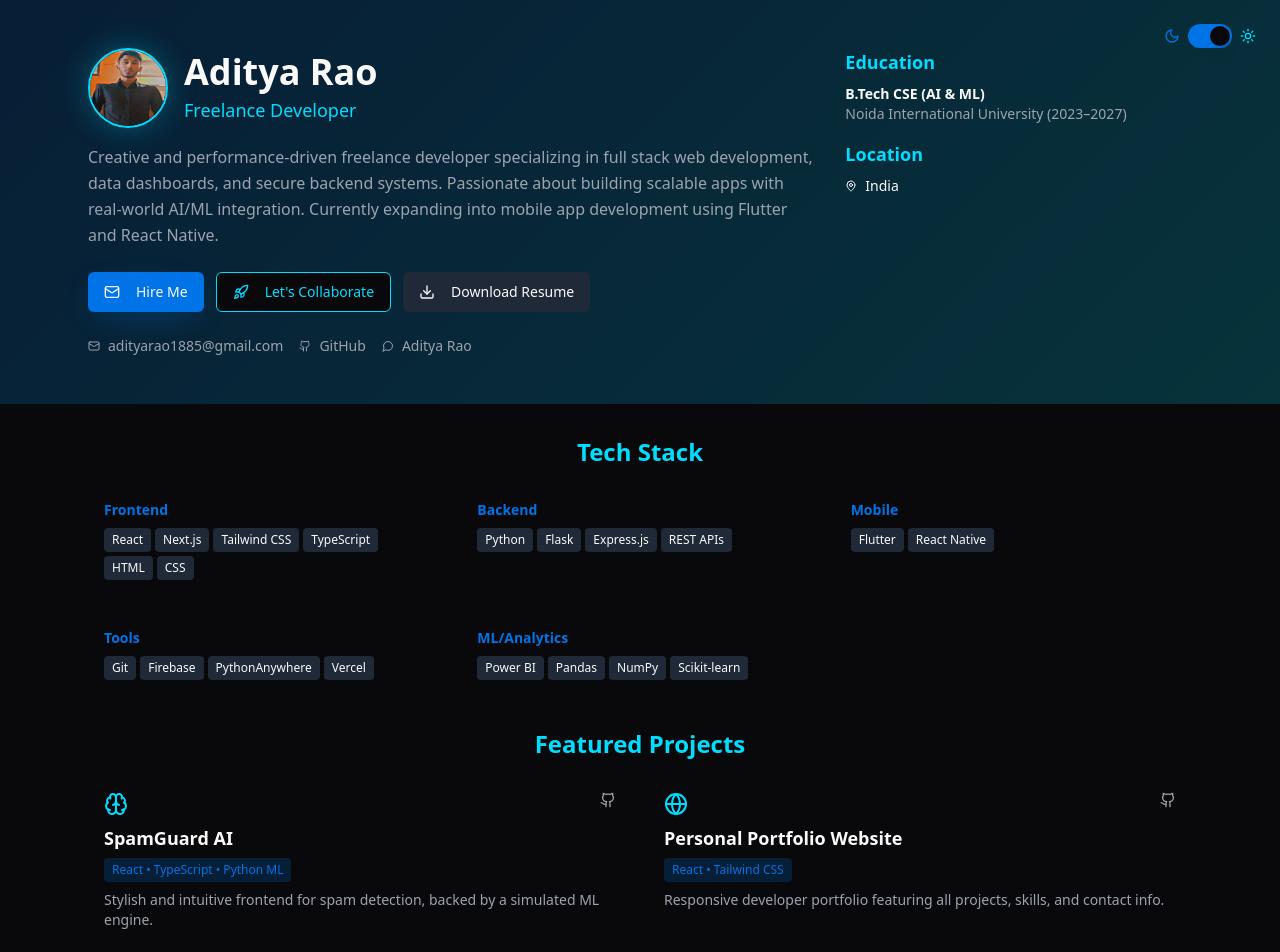
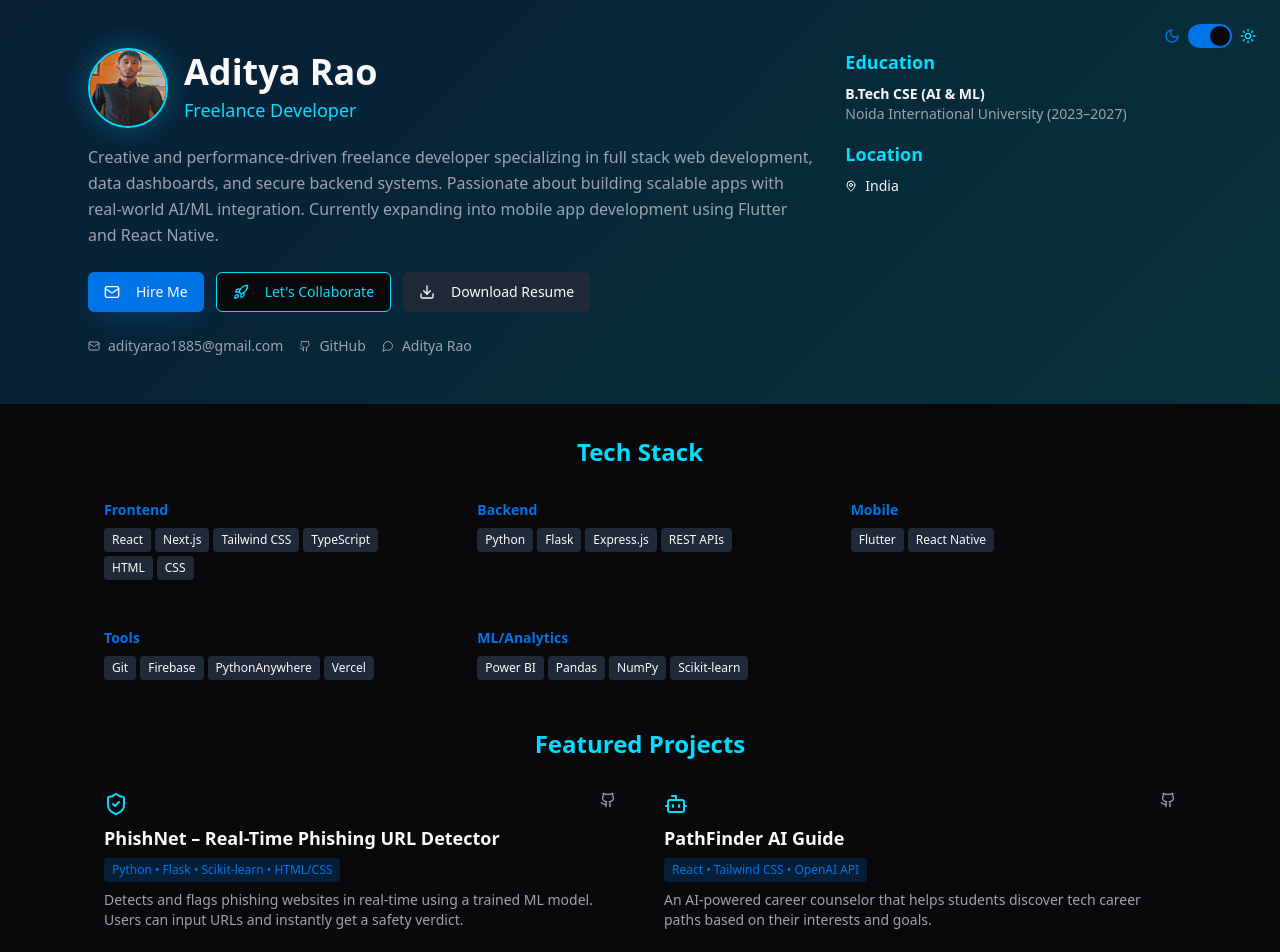
Before and after one commit to Adityarao19/aditya-rao-resume, a React (Vite) app: page / in a window 1280 px wide. Shown: the top 952 px of the page. Built offline with nearby package versions, Linux system fonts and the light colour scheme.

Commit message:
Add featured projects
Added two new projects to the featured projects section: "PhishNet – Real-Time Phishing URL Detector" and "PathFinder AI Guide".

```diff
--- a/src/components/Resume.tsx
+++ b/src/components/Resume.tsx
@@ -18,7 +18,9 @@ import {
   Rocket,
   Zap,
   Globe,
-  BarChart3
+  BarChart3,
+  Bot,
+  ShieldCheck
 } from "lucide-react";
 import ThemeToggle from "./ThemeToggle";
 
@@ -32,6 +34,20 @@ const Resume = () => {
   };
 
   const projects = [
+    {
+      title: "PhishNet – Real-Time Phishing URL Detector",
+      tech: "Python • Flask • Scikit-learn • HTML/CSS",
+      description: "Detects and flags phishing websites in real-time using a trained ML model. Users can input URLs and instantly get a safety verdict.",
+      github: "https://phishnet-eight.vercel.app",
+      icon: ShieldCheck
+    },
+    {
+      title: "PathFinder AI Guide",
+      tech: "React • Tailwind CSS • OpenAI API",
+      description: "An AI-powered career counselor that helps students discover tech career paths based on their interests and goals.",
+      github: "https://pathfinder-ai-guide-05.vercel.app",
+      icon: Bot
+    },
     {
       title: "SpamGuard AI",
       tech: "React • TypeScript • Python ML",
```
